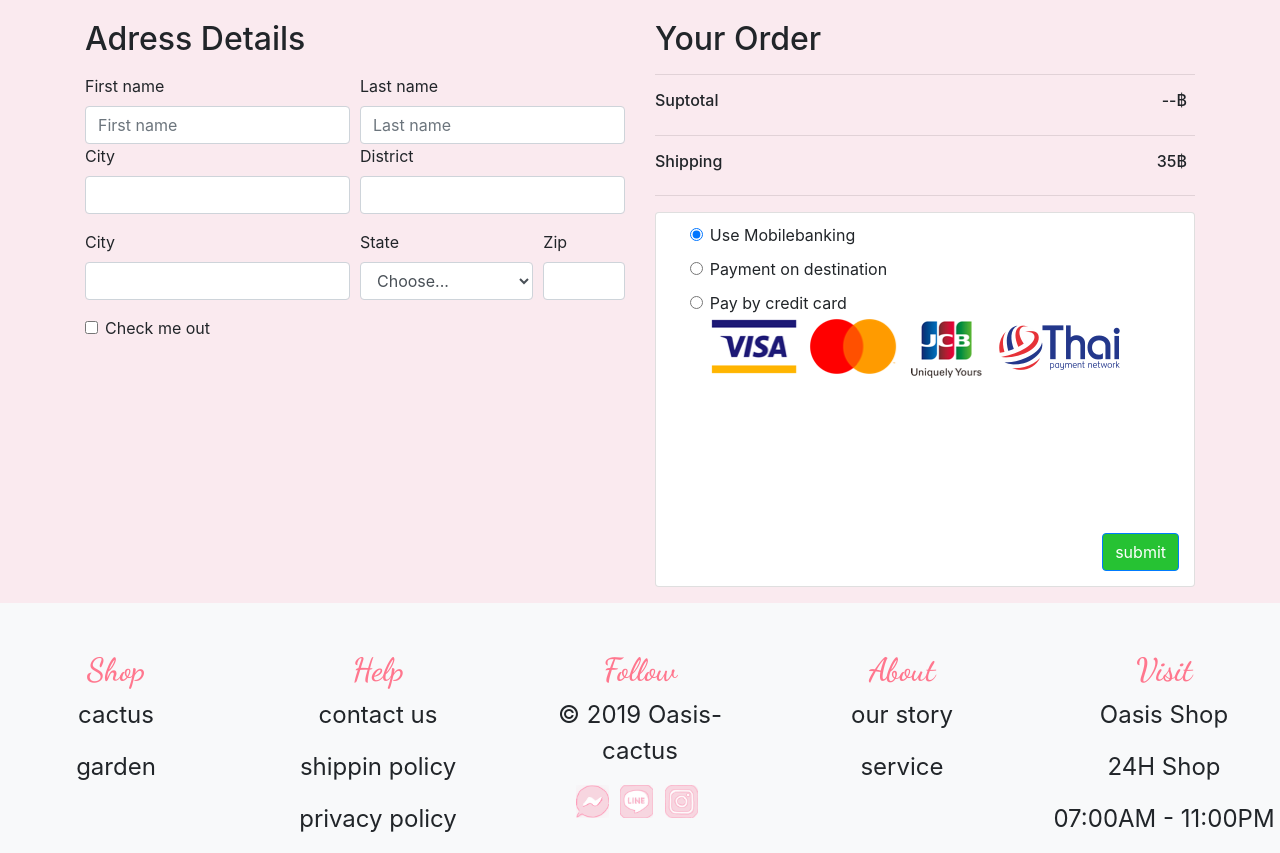
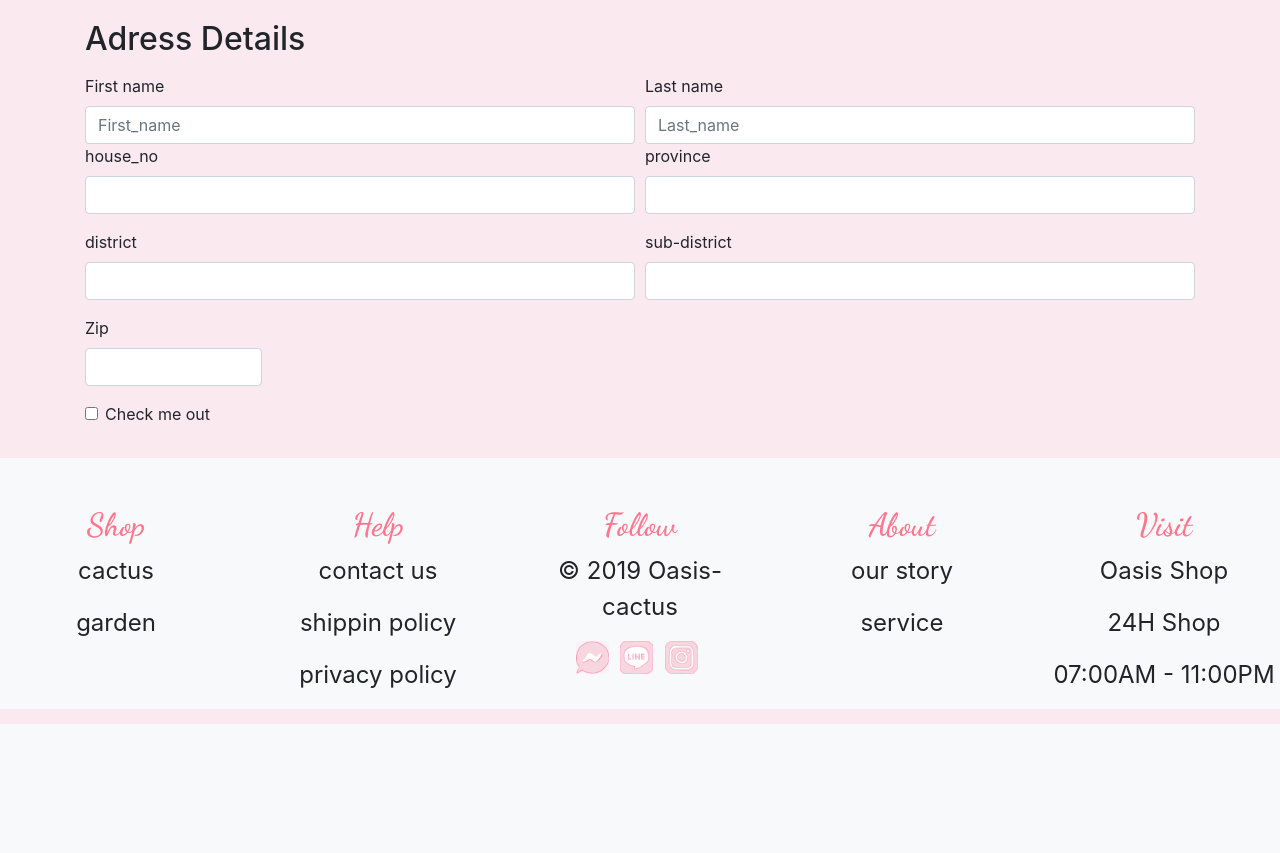
Before and after one commit to CHETcica/CactusWeb2, a PHP site: page /avice/order.html in a window 1280 px wide. Shown: the part 76-929 px from the top of the page. After the commit the page ends 800 px from the top, so only its background shows below. Run offline with PHP 8.4, Linux system fonts and the light colour scheme; some libraries are stand-ins or nearby versions; some web fonts are replaced.

Commit message:
randomprofile

```diff
--- a/public/order.html
+++ b/public/order.html
@@ -95,7 +95,7 @@
 
         </div>
         <div class="row">
-            <div class="col-lg-6 col-12">
+            <div class="col-lg-12 col-12">
                 <h2>
                   Adress Details
                 </h2>
@@ -103,12 +103,13 @@
                     <div class="form-row">
                       <div class="col pt-2">
                         <label for="inputEmail4">First name</label>
-                        <input type="text" class="form-control" placeholder="First name">
+                        <input type="text" class="form-control" placeholder="First_name">
                       </div>
                       <div class="col pt-2">
                         <label for="inputEmail4">Last name</label>
-                        <input type="text" class="form-control" placeholder="Last name">
+                        <input type="text" class="form-control" placeholder="Last_name">
                       </div>
+
                     </div>
                     <!-- <div class="form-row">
                         <div class="form-group col-md-6 pt-2">
@@ -126,27 +127,32 @@
                       </div> -->
                       <div class="form-row">
                         <div class="form-group col-md-6">
-                          <label for="inputCity">City</label>
-                          <input type="text" class="form-control" id="inputCity">
+                          <label for="inputhouse_no">house_no</label>
+                          <input type="text" class="form-control" id="house_no">
+                        </div>
+                        <div class="form-group col-md-6">
+                          <label for="inputprovince">province</label>
+                          <input type="text" class="form-control" id="province">
                         </div>
 
                         <div class="form-group col-md-6">
-                          <label for="inputDistrict">District</label>
-                          <input type="text" class="form-control" id="inputDistrict">
+                          <label for="inputdistrict">district</label>
+                          <input type="text" class="form-control" id="district">
+                        </div>
+                        <div class="form-group col-md-6">
+                          <label for="inputsub-district">sub-district</label>
+                          <input type="text" class="form-control" id="sub-district">
                         </div>
                       </div>
                       <div class="form-row">
-                        <div class="form-group col-md-6">
-                          <label for="inputCity">City</label>
-                          <input type="text" class="form-control" id="inputCity">
-                        </div>
-                        <div class="form-group col-md-4">
+
+                        <!-- <div class="form-group col-md-4">
                           <label for="inputState">State</label>
                           <select id="inputState" class="form-control">
                             <option selected>Choose...</option>
                             <option>...</option>
                           </select>
-                        </div>
+                        </div> -->
                         <div class="form-group col-md-2">
                           <label for="inputZip">Zip</label>
                           <input type="text" class="form-control" id="inputZip">
@@ -163,234 +169,7 @@
 
                   </form>
             </div>
-            <div class="col-lg-6 col-12">
-                <h2>
-                    Your Order
-                </h2>
-                <hr>
-                <div class="row">
-                    <div class="col">
-                        <h6>Suptotal</h6>
-                    </div>
-                    <div class="col ">
-                        <h6 class="text-align-right pr-2">--฿</h6>
-                    </div>
-                </div>
-                <hr>
-                <div class="row">
-                    <div class="col">
-                        <h6>Shipping</h6>
-                    </div>
-                    <div class="col ">
-                        <h6 class="text-align-right pr-2">35฿</h6>
-                    </div>
-                </div>
-                <hr>
-                <div class="card">
 
-                    <!-- <div class="form-check form-check-bank"data-toggle="modal" data-target="#bank">
-                      <input class="form-check-input" type="radio" name="pay" id="exampleRadios1" value="option1" checked>
-                      <label class="form-check-label" for="exampleRadios1">
-                        Use Mobilebanking
-                      </label>
-                    </div>
-
-                      <div class="modal fade modal-dialog fluid" id="bank" tabindex="-1" aria-labelledby="exampleModalLabel" aria-hidden="true">
-                      <div class="modal-dialog">
-                        <div class="modal-content">
-                          <div class="modal-header">
-                            <h5 class="modal-title" id="exampleModalLabel">Select you bank</h5>
-                            <button type="button" class="close" data-dismiss="modal" aria-label="Close">
-                              <span aria-hidden="true">&times;</span>
-                            </button>
-                          </div>
-                          <div class="modal-body ">
-
-                            <div class="form-check ">
-                              <input class="form-check-input " type="radio" name="bank" data-dismiss="modal" id="exampleRadios3" value="option1" checked>
-                              <label class="form-check-label form-check-label-bank" for="exampleRadios2">
-                                <img class="icon-bank" src="./pictures/icon/Krungthai.png" alt="">
-                                  <div  class="caption-bank">
-                                    <h5 >Krung Thai</h5>
-                                  </div>
-                              </label>
-                            </div>
-                            <div class="form-check">
-                              <input class="form-check-input" type="radio" name="bank" id="exampleRadios3" value="option2">
-                              <label class="form-check-label form-check-label-bank" for="exampleRadios2">
-                                <img class="icon-bank" src="./pictures/icon/kasikorn.png" alt="">
-                                <div class="caption-bank">
-                                  <h5 >KasikornBank</h5>
-                                </div>
-                              </label>
-                            </div>
-                            <div class="form-check">
-                              <input class="form-check-input" type="radio" name="bank" id="exampleRadios3" value="option3" >
-                              <label class="form-check-label form-check-label-bank" for="exampleRadios2">
-                                <img class="icon-bank" src="./pictures/icon/Krungsre.png" alt="">
-                                <div  class="caption-bank">
-                                  <h5 >Bank of Ayudhaya</h5>
-                                </div>
-                              </label>
-                            </div>
-                            <div class="form-check">
-                              <input class="form-check-input" type="radio" name="bank" id="exampleRadios3" value="option4">
-                              <label class="form-check-label form-check-label-bank" for="exampleRadios2">
-                                <img class="icon-bank" src="./pictures/icon/./aomsin.png" alt="">
-                                <div  class="caption-bank">
-                                  <h5 >Government Saving Bank</h5>
-                                </div>
-                              </label>
-                            </div>
-                            <div class="form-check">
-                              <input class="form-check-input" type="radio" name="bank" id="exampleRadios3" value="option5" >
-                              <label class="form-check-label form-check-label-bank" for="exampleRadios2">
-                                <img class="icon-bank" src="./pictures/icon/./bangkok.png" alt="">
-                                <div  class="caption-bank">
-                                  <h5 >Bangkok Bank</h5>
-                                </div>
-                              </label>
-                            </div>
-                            <div class="form-check">
-                              <input class="form-check-input" type="radio" name="bank" id="exampleRadios3" value="option6">
-                              <label class="form-check-label form-check-label-bank" for="exampleRadios2">
-                                <img class="icon-bank" src="./pictures/icon/./thaipanich.png" alt="">
-                                <div  class="caption-bank">
-                                  <h5 >Siam Commercial </h5>
-                                </div>
-                              </label>
-                            </div>
-                            <div class="form-check">
-                              <input class="form-check-input" type="radio" name="bank" id="exampleRadios3" value="option7" >
-                              <label class="form-check-label form-check-label-bank" for="exampleRadios2">
-                                <img class="icon-bank" src="./pictures/icon/./thanachart.png" alt="">
-                                <div  class="caption-bank">
-                                  <h5 >Thanachart Bank</h5>
-                                </div>
-                              </label>
-                            </div>
-                            <div class="form-check">
-                              <input class="form-check-input" type="radio" name="bank" id="exampleRadios3" value="option8">
-                              <label class="form-check-label form-check-label-bank" for="exampleRadios2">
-                                <img class="icon-bank" src="./pictures/icon/./promtpay.png" alt="">
-                                <div  class="caption-bank">
-                                  <h5 >PromptPay</h5>
-                                </div>
-                              </label>
-                            </div>
-                            <div class="form-check">
-                              <input class="form-check-input" type="radio" name="bank"   id="exampleRadios3" value="option9" >
-                              <label class="form-check-label form-check-label-bank" for="exampleRadios2">
-                                <img class="icon-bank" src="./pictures/icon/./Wallet.png" alt="">
-                                <div  class="caption-bank">
-                                  <h5 >TrueMoneyWallet</h5>
-                                </div>
-                              </label>
-                            </div>
-
-                          </div>
-                          <div class="modal-footer">
-                            <button type="button" class="btn btn-secondary" data-dismiss="modal">Close</button>
-                            <button type="button" class="btn btn-primary" data-dismiss="modal">Save changes</button>
-                          </div>
-                        </div>
-                      </div>
-                      </div> -->
-                    <div class="form-check form-check-bank"data-toggle="modal" data-target="#Slibe">
-                      <input class="form-check-input" type="radio" name="pay" id="exampleRadios1" value="option1" checked>
-                      <label class="form-check-label" for="exampleRadios1">
-                        Use Mobilebanking
-
-                      </label>
-                    </div>
-                      <!-- Vertically centered scrollable modal -->
-                      <div class="modal" id="Slibe" tabindex="-1">
-                        <div class="modal-dialog">
-                          <div class="modal-content">
-                            <div class="modal-header">
-                              <h5 class="modal-title">Attach a receipt</h5>
-                              <button type="button" class="close" data-dismiss="modal" aria-label="Close">
-                                <span aria-hidden="true">&times;</span>
-                              </button>
-                            </div>
-                            <div class="modal-body">
-
-                              <input type="file">
-                            </div>
-                            <div class="modal-footer">
-                              <button type="button" class="btn btn-secondary" data-dismiss="modal">Close</button>
-                              <button type="button" class="btn btn-primary" data-toggle="modal" data-target="#Payment_completed">
-                                Save changes
-                              </button>
-
-
-                                <!-- horizontal centered scrollable modal -->
-                                  <div class="modal" id="Payment_completed" tabindex="-1">
-                                    <div class="modal-dialog">
-                                      <div class="modal-content">
-                                        <div class="modal-header">
-                                          <h5 class="modal-title">Payment completed</h5>
-                                          <button type="button" class="close" data-dismiss="modal" aria-label="Close">
-                                            <span aria-hidden="true">&times;</span>
-                                          </button>
-                                        </div>
-                                        <div class="modal-body">
-                                          <img style="width: auto; height: 450px;" src="./pictures/./FAVPNG_check-mark-transparency_448se54Q.png" alt="">
-
-                                        </div>
-                                        <div class="modal-footer">
-                                          <button type="button" class="btn btn-secondary" data-dismiss="modal">Close</button>
-                                          <button type="button" class="btn btn-primary"><a href="./Transport.html">Go to Transportation</a></button>
-                                        </div>
-                                      </div>
-                                    </div>
-                                  </div>
-                            </div>
-                          </div>
-                        </div>
-                      </div>
-
-                      <div class="form-check form-check-bank">
-                        <input class="form-check-input" type="radio" name="pay" id="exampleRadios2" value="option2">
-                        <label class="form-check-label" for="exampleRadios1">
-                          Payment on destination
-                        </label>
-                      </div>
-                    <div class="form-check form-check-bank">
-                      <input class="form-check-input" type="radio" name="pay" id="exampleRadios2" value="option2">
-                      <label class="form-check-label" for="exampleRadios1">
-                        Pay by credit card
-                        <img src="./pictures/credit.png" alt="">
-                      </label>
-                    </div>
-
-
-                    <button type="button" class="btn btn-primary btn-bottom ml-3" data-toggle="modal" data-target="#Payment_completed1">
-                      submit
-                    </button>
-                    <!-- horizontal centered scrollable modal -->
-                    <div class="modal" id="Payment_completed1" tabindex="-1">
-                      <div class="modal-dialog">
-                        <div class="modal-content">
-                          <div class="modal-header">
-                            <h5 class="modal-title">Payment completed</h5>
-                            <button type="button" class="close" data-dismiss="modal" aria-label="Close">
-                              <span aria-hidden="true">&times;</span>
-                            </button>
-                          </div>
-                          <div class="modal-body">
-                            <img style="width: auto; height: 450px;" src="./pictures/./FAVPNG_check-mark-transparency_448se54Q.png" alt="">
-
-                          </div>
-                          <div class="modal-footer">
-                            <button type="button" class="btn btn-secondary" data-dismiss="modal">Close</button>
-                            <button type="button" class="btn btn-primary"><a href="./Transport.html">Go to Transportation</a></button>
-                          </div>
-                        </div>
-                      </div>
-                    </div>
-                </div>
-            </div>
         </div>
     </section>
     <footer class="footer mt-3">
--- a/public/profile.php
+++ b/public/profile.php
@@ -4,7 +4,7 @@
     require ('connect.php');
     //$sql = "SELECT * FROM user WHERE uid = $userid" ;
     $sql = "SELECT * FROM `user` INNER JOIN phone INNER JOIN address
-    WHERE user.uid = phone.uid AND user.uid = address.uid AND $userid" ;
+    WHERE user.uid = phone.uid AND user.uid = address.uid AND user.uid = $userid" ;
     $stmt = $conn->prepare($sql);
     $stmt->execute();
     $row = $stmt->fetch(PDO::FETCH_ASSOC);
```
Also changed, not shown: public/Register.php (+26 -4 lines), public/Register2.php (deleted, +0 -136 lines), public/login2.php (deleted, +0 -77 lines), public/php/registerinsert.php (deleted, +0 -98 lines).
